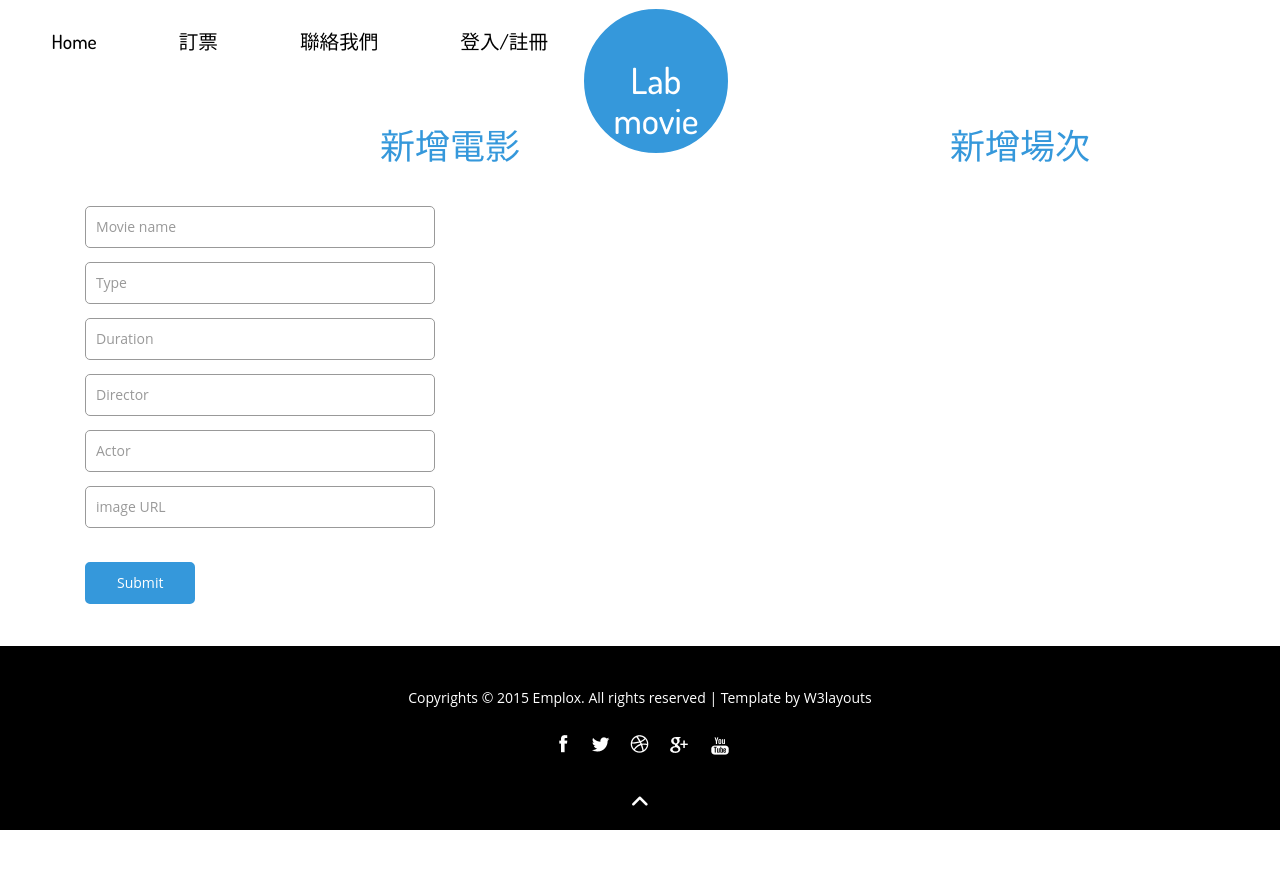
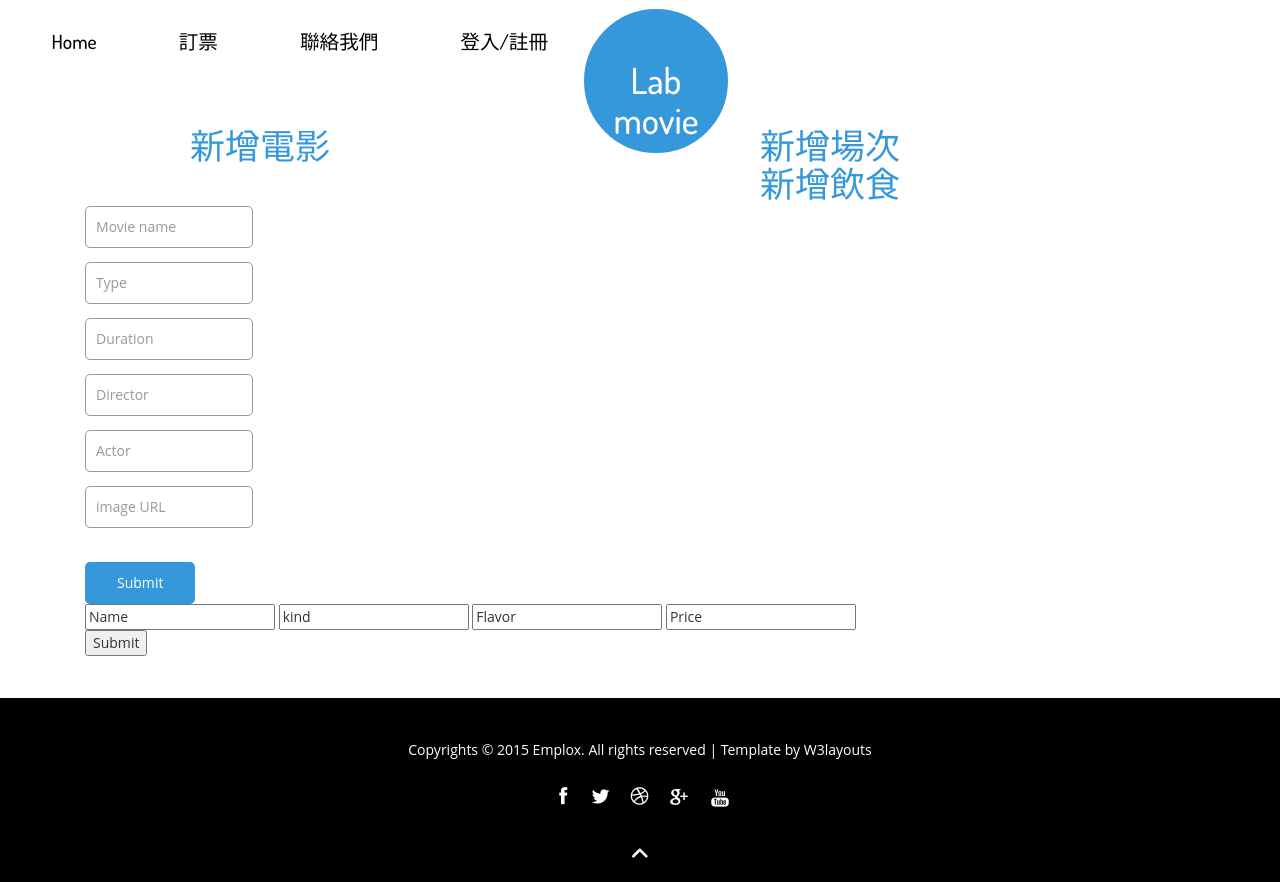
Before and after one commit to rabbitXDD/ADB_Project_2, a Django app: page /manager in a window 1280 px wide. Before the commit the page ends 830 px from the top, so only its background shows below. Run offline with Django 3.2, Linux system fonts and the light colour scheme; data that the repository does not hold is empty; some libraries are stand-ins or nearby versions.

Commit message:
新增增加飲食、新增電影詳細資料頁面(還須研究如何用迴圈之類的在html拿到所有showtime的資料)

```diff
--- a/mysite/movie/views.py
+++ b/mysite/movie/views.py
@@ -9,6 +9,9 @@ from django.contrib.auth import authenticate
 import MySQLdb
 
 from movie.models import Movie, Showtimes, Meal, Seat
+
+db = MySQLdb.connect(host="140.119.19.73",    user="admin", passwd="12345678", db="orm_booking_movie")
+cursor = db.cursor()
 
 # Create your views here.
 def index(request):
@@ -67,8 +70,20 @@ def logoutUser(request):
     logout(request)
     # Redirect to a success page.
     return render(request, 'index.html')
+
+def movieDetail(request,movie_id):
+    movie = Movie.objects.get(id=movie_id)
+    cursor.execute("SELECT * FROM showtimes WHERE movie_id = %s",(movie_id))
+    rc = cursor.rowcount
+    row=[]
+    for i in range(0,rc):
+        rows = cursor.fetchone()
+        row.append(rows)
+    return render(request,'moviedetail.html' , {'movie': movie,'showtime':row})
+
 def member(request):
     return render(request,'member.html')
+
 def manager(request):
 
     movies = Movie.objects.all()
@@ -139,6 +154,7 @@ def getSeats(request):
         div += s
 
     return HttpResponse(json.dumps(div.strip('\n')), content_type="application/json")
+
 def addShowTimes(request):
     movies = Movie.objects.all()
     context = {
@@ -157,4 +173,24 @@ def addShowTimes(request):
             movie_id = movie_id
         )
         showtimes.save()
-    return render(request,'manager.html',context)
+        return render(request,'manager.html',context)
+
+def addMeal(request):
+    movies = Movie.objects.all()
+    context = {
+        'movies': movies,
+    }
+    if request.POST:
+        name = request.POST['name']
+        kind = request.POST['kind']
+        flavor = request.POST['flavor']
+        price = request.POST['price']
+
+        meal = Meal(
+            name = name,
+            kind = kind,
+            flavor = flavor,
+            price = price
+        )
+        meal.save()
+        return render(request,'manager.html',context)
--- a/mysite/mysite/urls.py
+++ b/mysite/mysite/urls.py
@@ -29,6 +29,8 @@ from movie.views import booking
 from movie.views import getShowTimes
 from movie.views import getSeats
 from movie.views import addShowTimes
+from movie.views import addMeal
+from movie.views import movieDetail
 urlpatterns = [
     url(r'^admin/', include(admin.site.urls)),
 
@@ -50,5 +52,7 @@ urlpatterns += patterns('',
         url(r'^showtimes', getShowTimes, name="getShowTimes"),
         url(r'^showseats', getSeats, name="getSeats"),
         url(r'^addShowTime', addShowTimes, name = "addShowTimes"),
+        url(r'^addMeal', addMeal, name = "addMeal"),
+        url(r'^movieDetail/(?P<movie_id>\d+)/$', movieDetail, name = "movieDetail"),
         url(r'', index),
 )
--- a/mysite/templates/base.html
+++ b/mysite/templates/base.html
@@ -38,7 +38,7 @@ Smartphone Compatible web template, free webdesigns for Nokia, Samsung, LG, Sony
 <div id="home" class="top-header">
 	 <div class="container">
 		 <div class="logo">
-				<h1><a href="index.html">Lab movie</a></h1>
+				<h1><a href="/">Lab movie</a></h1>
 		 </div>
 		 <div class="top-menu">
 			 <span class="menu"><img src="images/nav-icon.png" alt=""/></span>
--- a/mysite/templates/manager.html
+++ b/mysite/templates/manager.html
@@ -5,7 +5,7 @@
 
 <div class="contact" id="contact">
   <div class="container">
-    <div class="col-md-8 touch-left">
+    <div class="col-md-4 touch-left">
       <p> </p>
       <h3>新增電影</h3>
       <div class="touch-top toCenter">
@@ -28,8 +28,9 @@
     {% for movie in movies %}
     <div class="col-md-4">
       <p>{{ movie.name }}</p>
-      <a href="#">
+      <a href="{% url 'movieDetail' movie_id=movie.id %}">
         <img src ="{{movie.image}}" style="width:15em;height:12em;">
+      </a>
         <form action="/addShowTime" method="post">
           {% csrf_token %}
           <p><input name="cinema" onblur="if (this.value == '') {this.value = 'Cinema';}" onfocus="this.value = '';" type="varchar" value="Cinema"></p>
@@ -39,9 +40,19 @@
           <p><input type="submit" value="Submit"></p>
 
         </form>
-      </a>
+
     </div>
     {% endfor %}
+    <h3>新增飲食</h3>
+      <div class="col-md-12">
+        <form action="/addMeal" method="post">
+          {% csrf_token %}
+          <input name="name" onblur="if (this.value == '') {this.value = 'Name';}" onfocus="this.value = '';" type="varchar" value="Name">
+          <input name="kind" onblur="if (this.value == '') {this.value = 'Kind';}" onfocus="this.value = '';" type="varchar" value="kind">
+          <input name="flavor" onblur="if (this.value == '') {this.value = 'Flavor';}" onfocus="this.value = '';" type="varchar" value="Flavor">
+          <input name="price" onblur="if (this.value == '') {this.value = 'Price';}" onfocus="this.value = '';" type="varchar" value="Price">
+          <p><input type="submit" value="Submit"></p>
+      </div>
   </div>
 </div>
 
```
Also changed, not shown: mysite/templates/moviedetail.html (added, +26 -0 lines), 8 other files.
